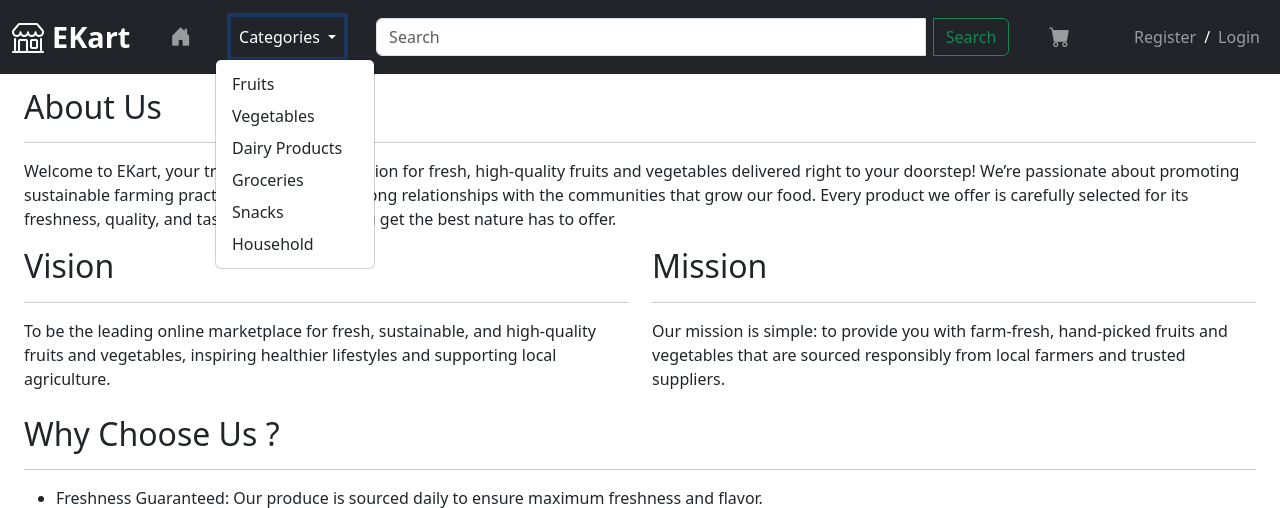
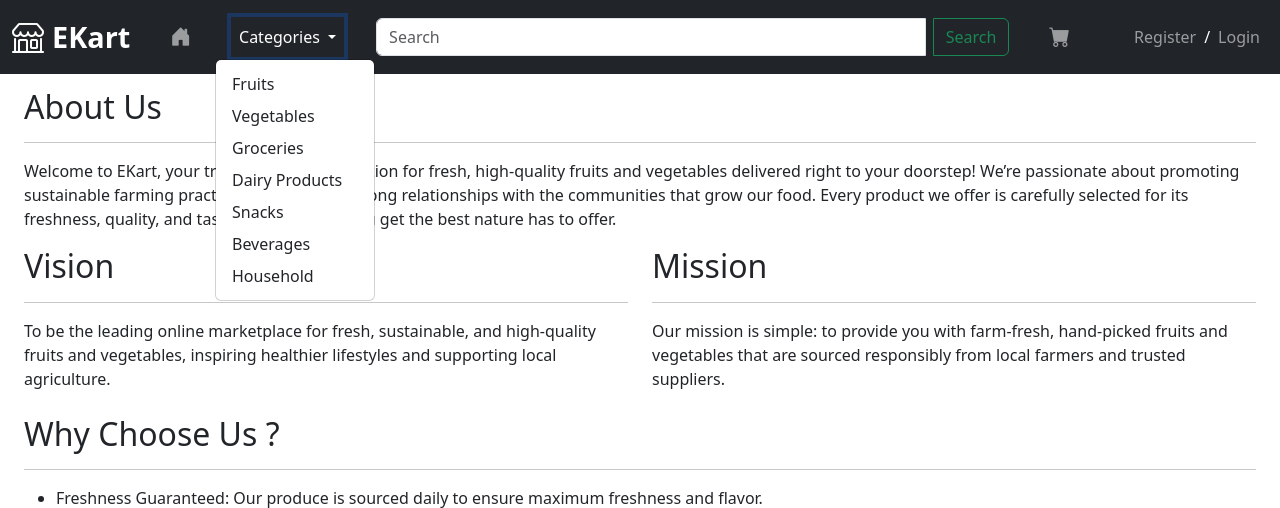
Before and after one commit to Sairaj-25/Shopnow, a Django app: page /about in a window 1280 px wide, after a click on "Categories". Shown: the top 508 px of the page. Run offline with Django 5.2, Linux system fonts and the light colour scheme.

```diff
--- a/template/Header.html
+++ b/template/Header.html
@@ -49,9 +49,10 @@
                         <ul class="dropdown-menu bg-light-sm text-dark" aria-labelledby="categoriesDropdown">
                             <li><a class="dropdown-item text-dark" href="/catfilter/1">Fruits</a></li>
                             <li><a class="dropdown-item text-dark" href="/catfilter/2">Vegetables</a></li>
-                            <li><a class="dropdown-item text-dark" href="/catfilter/3">Dairy Products</a></li>
-                            <li><a class="dropdown-item text-dark" href="/catfilter/4">Groceries</a></li>
+                            <li><a class="dropdown-item text-dark" href="/catfilter/3">Groceries</a></li>
+                            <li><a class="dropdown-item text-dark" href="/catfilter/4">Dairy Products</a></li>
                             <li><a class="dropdown-item text-dark" href="/catfilter/5">Snacks</a></li>
+                            <li><a class="dropdown-item text-dark" href="/catfilter/6">Beverages</a></li>
                             <li><a class="dropdown-item text-dark" href="/catfilter/7">Household</a></li>
                         </ul>
                     </li>
```
